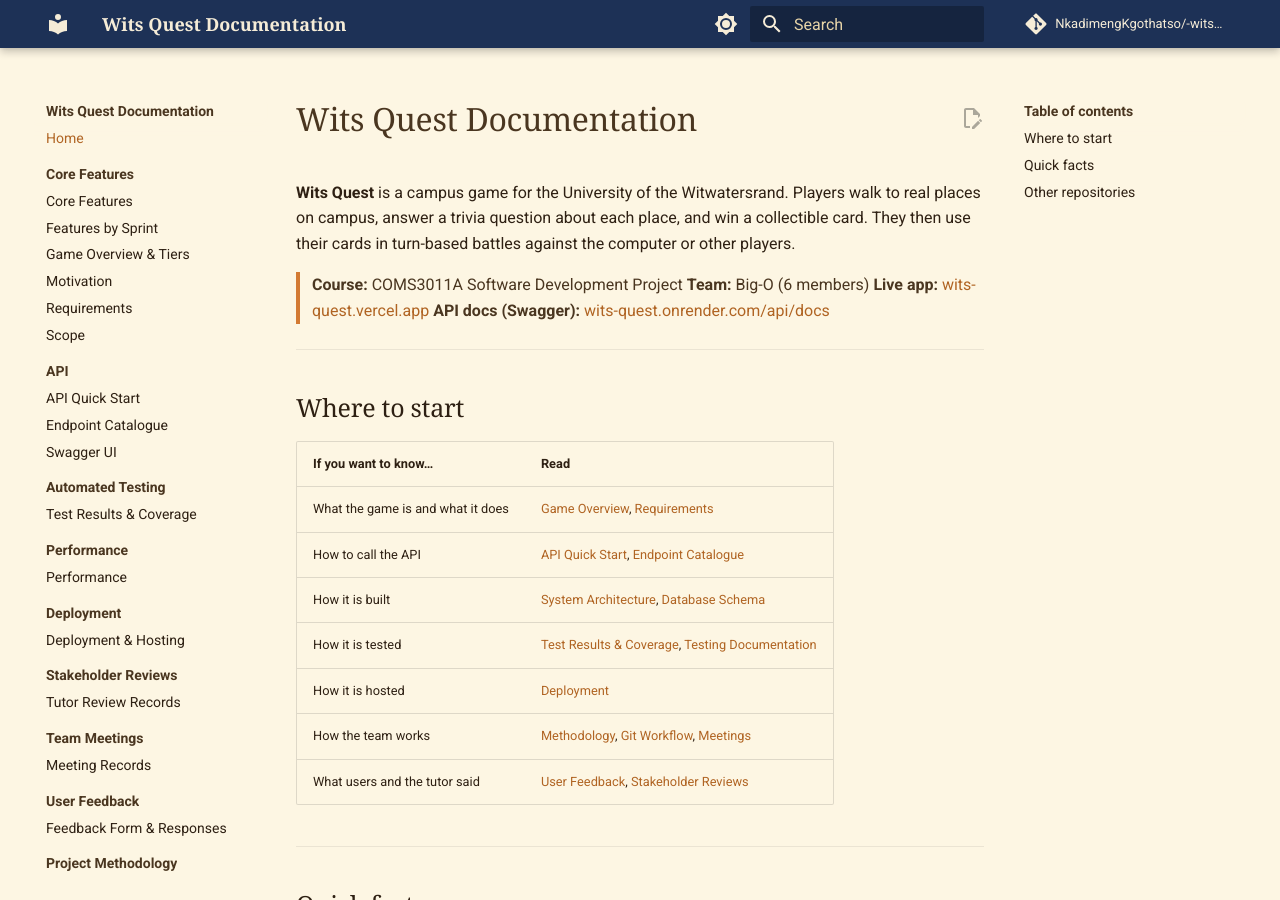
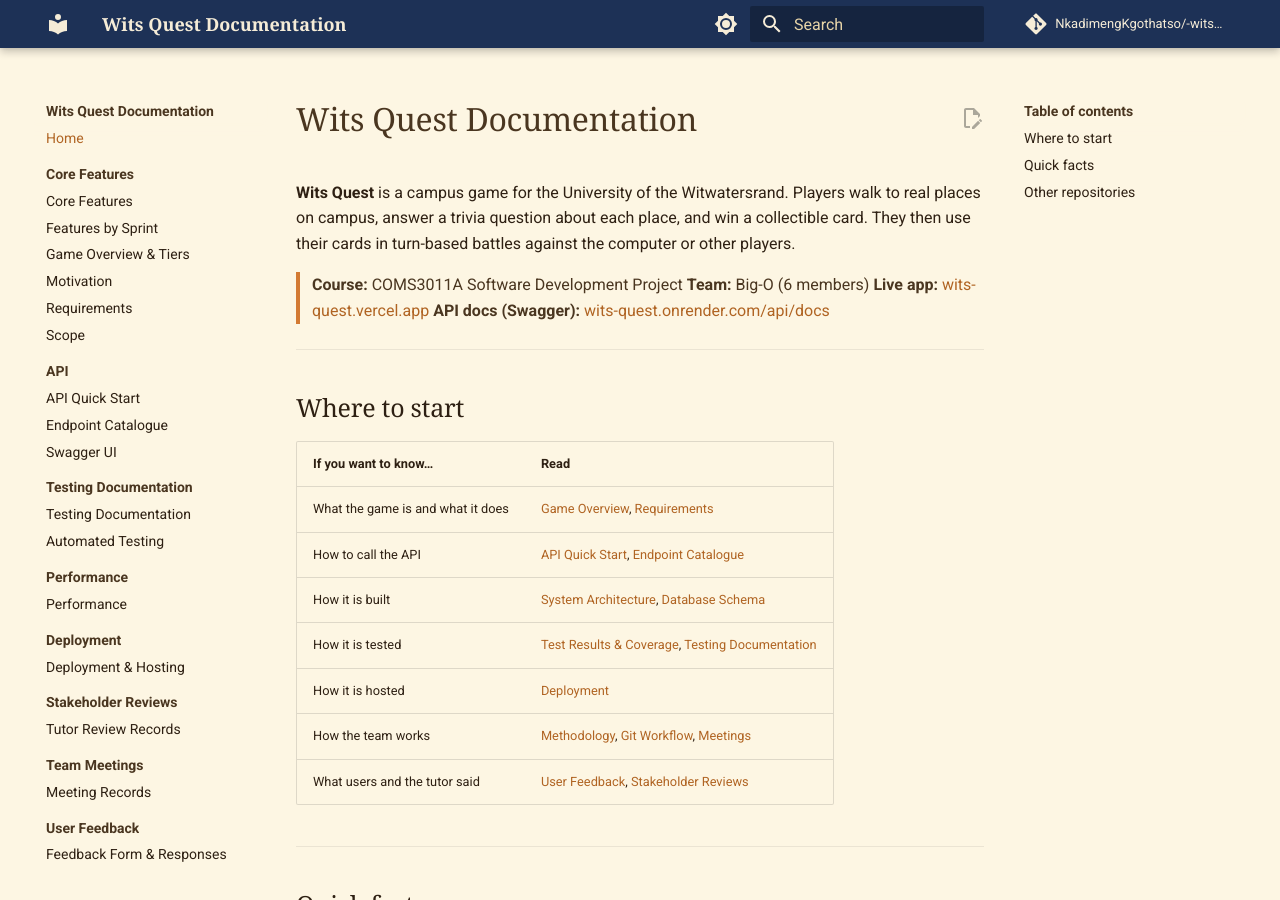
Before and after one commit to NkadimengKgothatso/-wits-quest, an MkDocs documentation site: the page built from docs/index.md, in a window 1280 px wide and 900 px high. Built offline with MkDocs 1.6.1 and Material for MkDocs 9.7.7, drawn with Linux system fonts in a browser that asks for light colours; comment, search, counter and statistics services are not loaded.

Commit message:
Put Automated Testing under Testing Documentation in the menu

```diff
--- a/mkdocs.yml
+++ b/mkdocs.yml
@@ -83,8 +83,9 @@ nav:
       - Endpoint Catalogue: development/api-endpoints.md
       - Swagger UI: development/swagger.md
 
-  - Automated Testing:
-      - Test Results & Coverage: development/testing.md
+  - Testing Documentation:
+      - Testing Documentation: development/testing-documentation.md
+      - Automated Testing: development/testing.md
 
   - Performance:
       - Performance: development/performance.md
@@ -121,9 +122,6 @@ nav:
   - Third-Party Code Documentation:
       - Third-Party Code & Services: development/third-party.md
 
-  - Testing Documentation:
-      - Testing Documentation: development/testing-documentation.md
-
   - System Design (UML):
       - System Architecture: uml/01_system_architecture.md
       - Development Architecture: development/architecture.md
```
